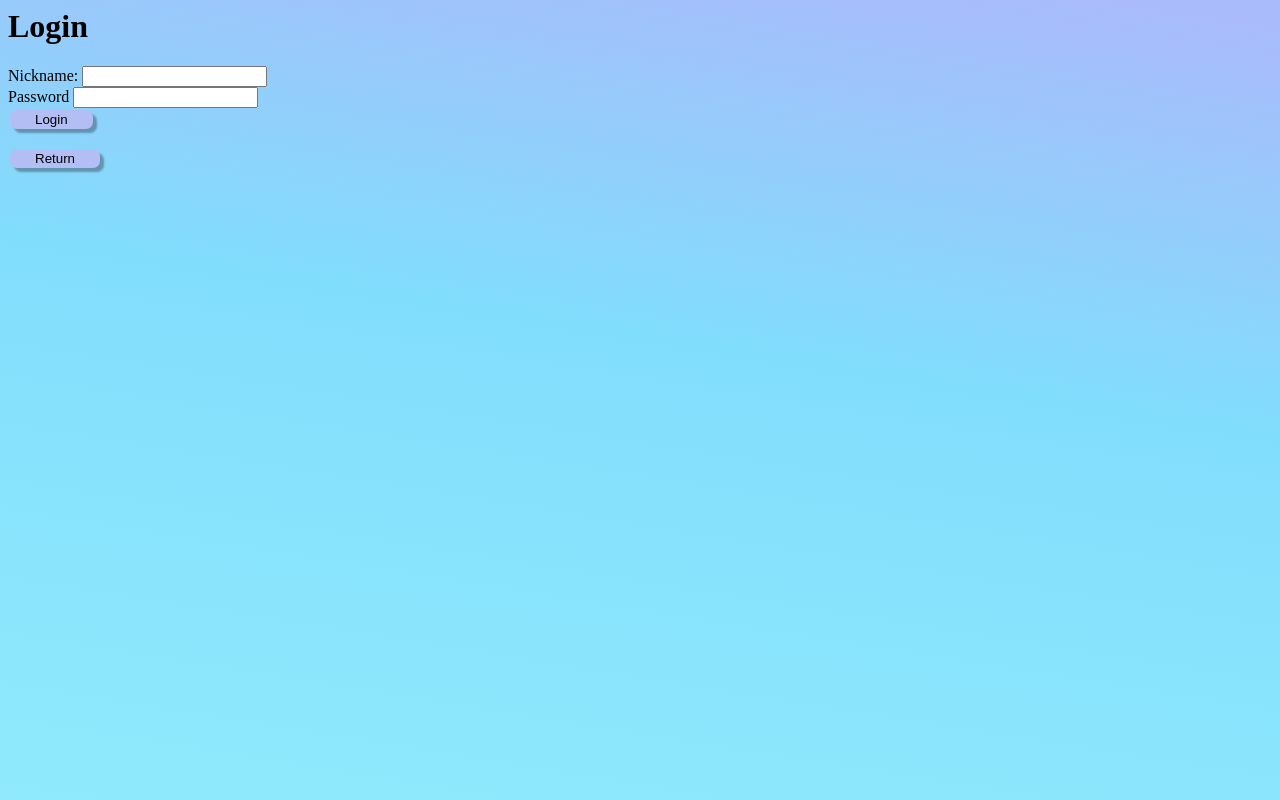
After one commit to Niram11/Ask_mate_kopia, a Flask app: page /login in a window 1280 px wide. The commit adds this page. Run offline with Flask 2, Linux system fonts and the light colour scheme.

Commit message:
dodanie rejestracji z hashowaniem i podstawy do logowania

```diff
--- a/server_sql.py
+++ b/server_sql.py
@@ -2,6 +2,8 @@ from flask import Flask, render_template, request, redirect, url_for
 from data_manager import sql_manager, data_const, support_functions
 
 app = Flask(__name__)
+#TODO
+#Komentarze z odpowiedzi wchodzą do komentarzy z pytań
 
 @app.route('/')
 def main_page():
@@ -174,6 +176,22 @@ def search():
     results = sql_manager.search_in_questions(search)
     return render_template('search.html', search = search, results = results, headers = data_const.QUESTIONS_HEADERS)
 
+@app.route('/register', methods = ["POST", "GET"])
+def register():
+    if request.method == "POST":
+        sql_manager.register(request.form)
+        return redirect(url_for('main_page'))
+    else:
+        return render_template('register.html')
+
+@app.route('/login', methods = ["POST", "GET"])
+def login():
+    if request.method == "POST":
+        return 'loged in'
+    else:
+        return render_template('login.html')
+
+
 if __name__ == "__main__":
     app.run(
         port=5000,
--- /dev/null
+++ b/templates/login.html
@@ -0,0 +1,23 @@
+<html>
+<head>
+    <title>Login</title>
+    <meta keywords.="story agile">
+    <link rel="stylesheet" href="{{ url_for('static', filename='css/static.css') }}">
+</head>
+<body>
+    <h1>Login</h1>
+    <form action="login", method="POST">
+        <label>Nickname:</label>
+        <input type="text" name="nickname"/>
+        <br>
+        <label>Password</label>
+        <input type="password", name="password"/>
+        <br>
+        <input class="buttons" type="submit", value="Login"/>
+    </form>
+
+    <button class="buttons"type="button" onclick="location.href='/'">Return</button>
+
+
+</body>
+</html>
--- a/templates/main_page.html
+++ b/templates/main_page.html
@@ -6,6 +6,9 @@
 </head>
 <body>
     <h1>Ask mate</h1>
+    <button class="buttons"type="button" onclick="location.href='/register'">Register</button>
+    <button class="buttons"type="button" onclick="location.href='/login'">Login</button>
+
     <br>
     <h2>Most recent questions</h2>
     <table style="width:100%">
```
Also changed, not shown: data_manager/sql_manager.py (+19 -0 lines), data_manager/support_functions.py (+12 -1 lines), templates/register.html (added, +23 -0 lines), templates/add_question.html (indentation only).
